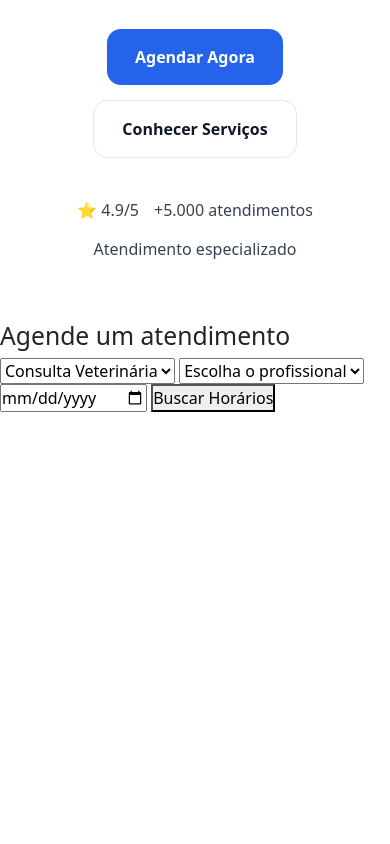
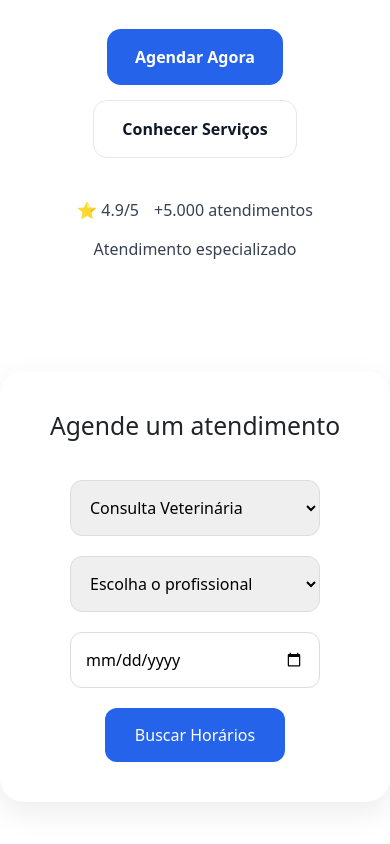
Before and after one commit to felipefsa1/Projeto-Pet, a plain HTML site: page index.html in a window 390 px wide. Shown: the part 746-1590 px from the top of the page. Before the commit the page ends 1158 px from the top, so only its background shows below. Drawn offline with nearby package versions, Linux system fonts and the light colour scheme.

Commit message:
Refactor navbar markup and add search-box styles
Reworked header/navbar HTML for cleaner structure and proper Bootstrap toggler/collapse layout (moved button, added collapse wrapper, reorganized nav items and action buttons). Added new .search-box styles in style.css (container, inputs, button and responsive wrapping) and removed an old mobile navbar media query. Mostly indentation/formatting cleanup and UI additions to support a search panel.

```diff
--- a/style.css
+++ b/style.css
@@ -272,7 +272,61 @@ body {
 
     object-fit: cover;
 }
+.search-box{
 
+    max-width:1200px;
+    margin:50px auto;
+
+    background:white;
+
+    padding:40px;
+
+    border-radius:24px;
+
+    box-shadow:
+    0 10px 30px rgba(0,0,0,.08);
+
+    display:flex;
+    gap:20px;
+
+    align-items:center;
+    justify-content:center;
+
+    flex-wrap:wrap;
+}
+
+.search-box h2{
+
+    width:100%;
+    text-align:center;
+
+    margin-bottom:20px;
+}
+
+.search-box select,
+.search-box input{
+
+    padding:15px;
+
+    border:1px solid #ddd;
+    border-radius:12px;
+
+    min-width:250px;
+}
+
+.search-box button{
+
+    background:#2563EB;
+    color:white;
+
+    border:none;
+
+    padding:15px 30px;
+
+    border-radius:12px;
+
+    cursor:pointer;
+}
 
 
 
@@ -315,24 +369,3 @@ body {
     }
 
 }
-@media(max-width:768px){
-
-    .navbar{
-        flex-direction:column;
-        height:auto;
-        padding:20px;
-        gap:20px;
-    }
-
-    .nav-menu{
-        flex-wrap:wrap;
-        justify-content:center;
-        gap:15px;
-    }
-
-    .nav-buttons{
-        width:100%;
-        justify-content:center;
-    }
-
-}
```
Also changed, not shown: index.html (+2 -4 lines).
